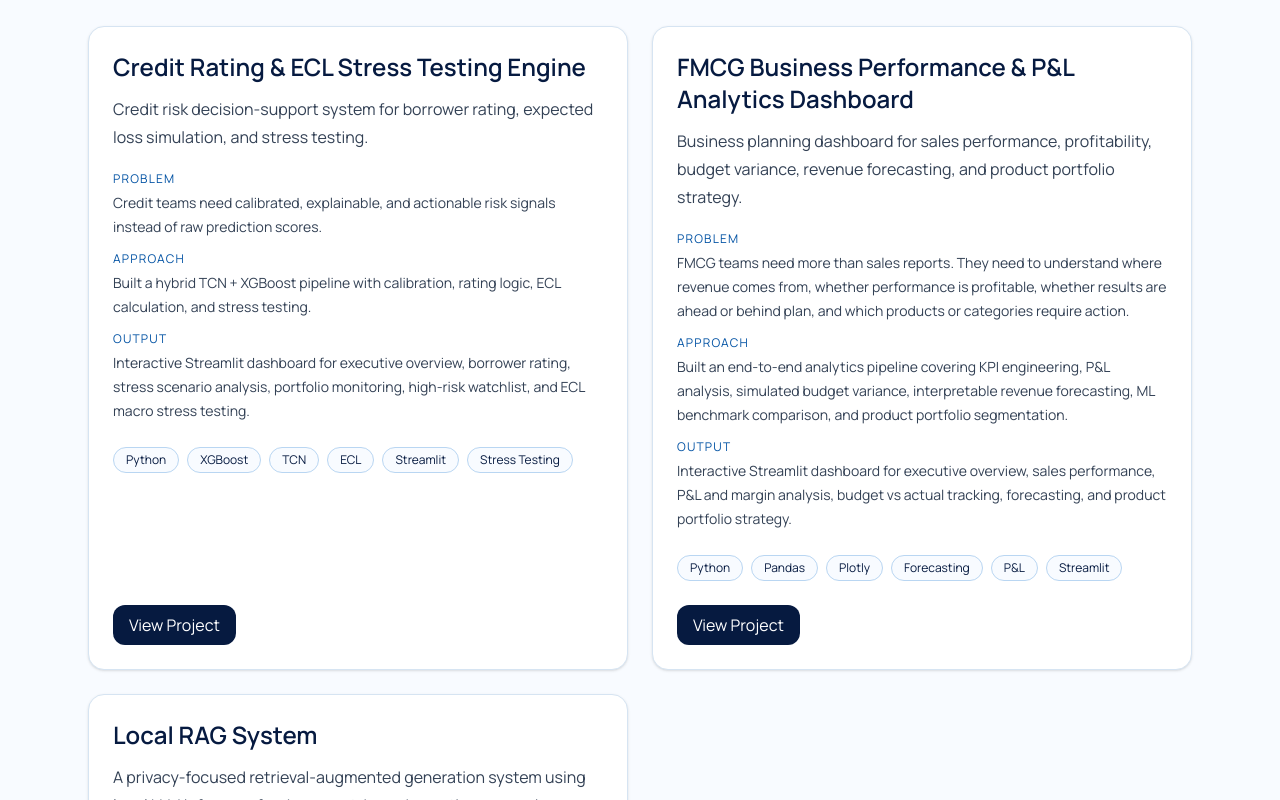
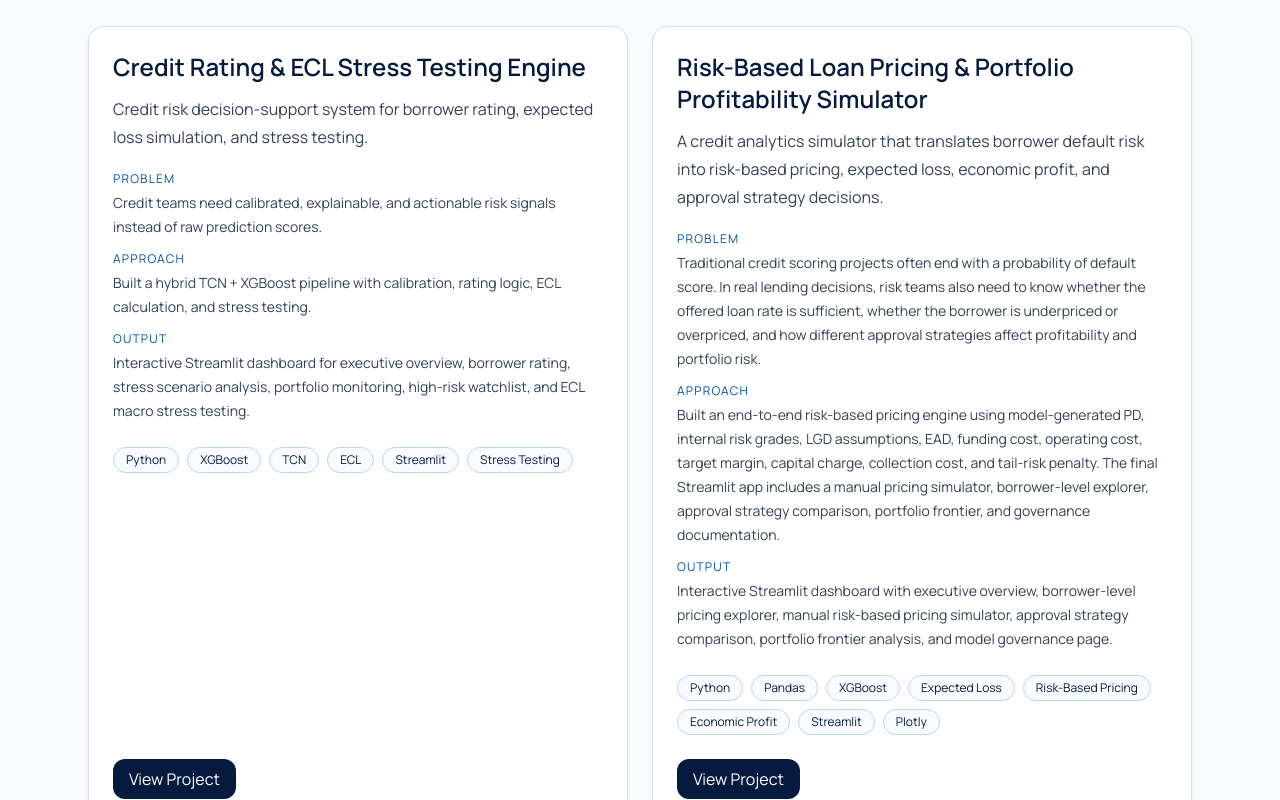
Before and after one commit to heyitzrizki/rizki-portfolio, a Next.js app: page / in a window 1280 px wide. Shown: the part 1140-1940 px from the top of the page. Built offline with nearby package versions, Linux system fonts and the light colour scheme.

Commit message:
update project

```diff
--- a/data/projects.js
+++ b/data/projects.js
@@ -27,6 +27,46 @@ const projects = [
   images: {
     architecture: "/projects/credit-rating/architecture.png",
     dashboard: "/projects/credit-rating/dashboard-overview.png",
+  },
+},
+
+{
+  slug: "risk-based-loan-pricing",
+  title: "Risk-Based Loan Pricing & Portfolio Profitability Simulator",
+  category: "Finance Analytics • Credit Risk",
+  description:
+    "A credit analytics simulator that translates borrower default risk into risk-based pricing, expected loss, economic profit, and approval strategy decisions.",
+  overview:
+    "This project extends credit scoring into a business-facing pricing and profitability simulator. Instead of stopping at default prediction, the system converts borrower-level PD into expected loss, required interest rate, pricing gap, economic profit, and portfolio approval strategy.",
+  problem:
+    "Traditional credit scoring projects often end with a probability of default score. In real lending decisions, risk teams also need to know whether the offered loan rate is sufficient, whether the borrower is underpriced or overpriced, and how different approval strategies affect profitability and portfolio risk.",
+  approach:
+    "Built an end-to-end risk-based pricing engine using model-generated PD, internal risk grades, LGD assumptions, EAD, funding cost, operating cost, target margin, capital charge, collection cost, and tail-risk penalty. The final Streamlit app includes a manual pricing simulator, borrower-level explorer, approval strategy comparison, portfolio frontier, and governance documentation.",
+  systemDesign:
+    "The system separates PD modeling, internal grade assignment, expected loss estimation, required-rate calculation, economic profit adjustment, policy simulation, scenario analysis, and dashboard deployment into a modular analytics workflow.",
+  dataMethod:
+    "The workflow uses Lending Club loan-level data. Borrower and loan features are processed to train PD models, generate calibrated default probabilities, assign internal grades, and produce pricing-ready artifacts. EAD is proxied by loan amount, while LGD and economic risk adjustments are assumption-based because recovery data is unavailable.",
+  modelPipeline:
+    "The modeling layer uses XGBoost probability output as the final PD source after comparing discrimination and calibration behavior. PD outputs are mapped into internal grades, then used in the pricing engine to calculate expected loss, annualized expected loss rate, required rate, pricing gap, expected profit, capital charge, collection cost, tail-risk penalty, and economic profit.",
+  output:
+    "Interactive Streamlit dashboard with executive overview, borrower-level pricing explorer, manual risk-based pricing simulator, approval strategy comparison, portfolio frontier analysis, and model governance page.",
+  limitations:
+    "This is a portfolio analytics prototype, not a production regulatory credit decisioning system. LGD, capital charge, collection cost, and tail-risk penalty are simulation assumptions. A production system would require recovery data, reject inference, regulatory capital treatment, fairness testing, monitoring, and model risk management approval.",
+  stack: [
+    "Python",
+    "Pandas",
+    "XGBoost",
+    "Expected Loss",
+    "Risk-Based Pricing",
+    "Economic Profit",
+    "Streamlit",
+    "Plotly",
+  ],
+  github: "https://github.com/heyitzrizki/risk-based-loan-pricing-simulator",
+  demo: "PASTE_STREAMLIT_DEMO_LINK_HERE",
+  images: {
+    architecture: "/projects/risk-based-loan-pricing/architecture.png",
+    dashboard: "/projects/risk-based-loan-pricing/dashboard-overview.png",
   },
 },
 
```
